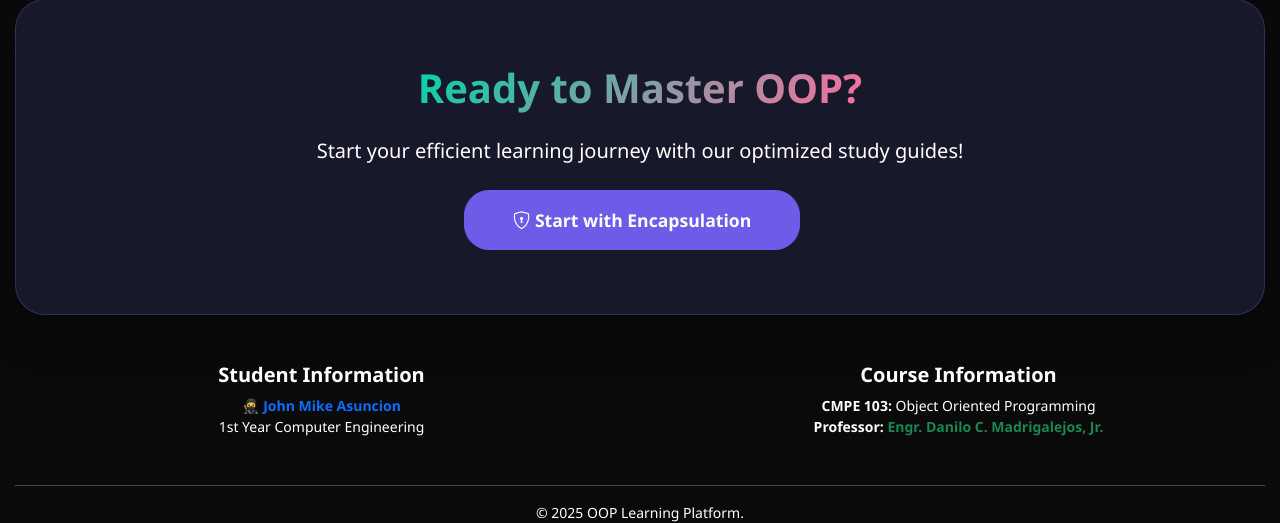
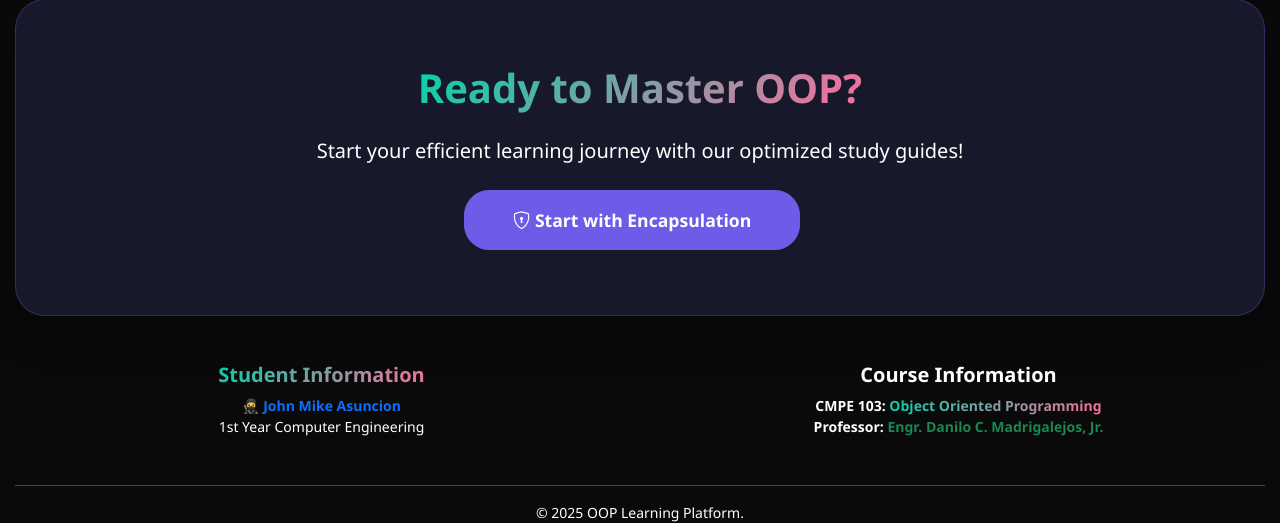
Before and after one commit to johnmikx/oop_cmpe103_learning_platform, a Flask app: page / in a window 1280 px wide. Shown: the part 2435-2958 px from the top of the page. Run offline with Flask 3, Linux system fonts and the light colour scheme.

Commit message:
style: gradient text for footer student and prof infos

```diff
--- a/templates/index.html
+++ b/templates/index.html
@@ -456,7 +456,9 @@
         <div class="container-fluid text-center">
             <div class="row">
                 <div class="col-md-6 mb-3">
-                    <h5 class="fw-bold">Student Information</h5>
+                    <h5 class="fw-bold">
+                        <span class="gradient-text">Student Information</span>
+                    </h5>
                     <p class="small">
                         🥷 <strong class="text-primary">John Mike Asuncion</strong><br>
                         1st Year Computer Engineering
@@ -465,7 +467,9 @@
                 <div class="col-md-6 mb-3">
                     <h5 class="fw-bold">Course Information</h5>
                     <p class="small">
-                        <strong>CMPE 103:</strong> Object Oriented Programming<br>
+                        <strong>CMPE 103:</strong>
+                        <span class="gradient-text">Object Oriented Programming</span>
+                        <br>
                         <strong>Professor:</strong> <strong class="text-success">Engr. Danilo C. Madrigalejos, Jr.</strong>
                     </p>
                 </div>
```
